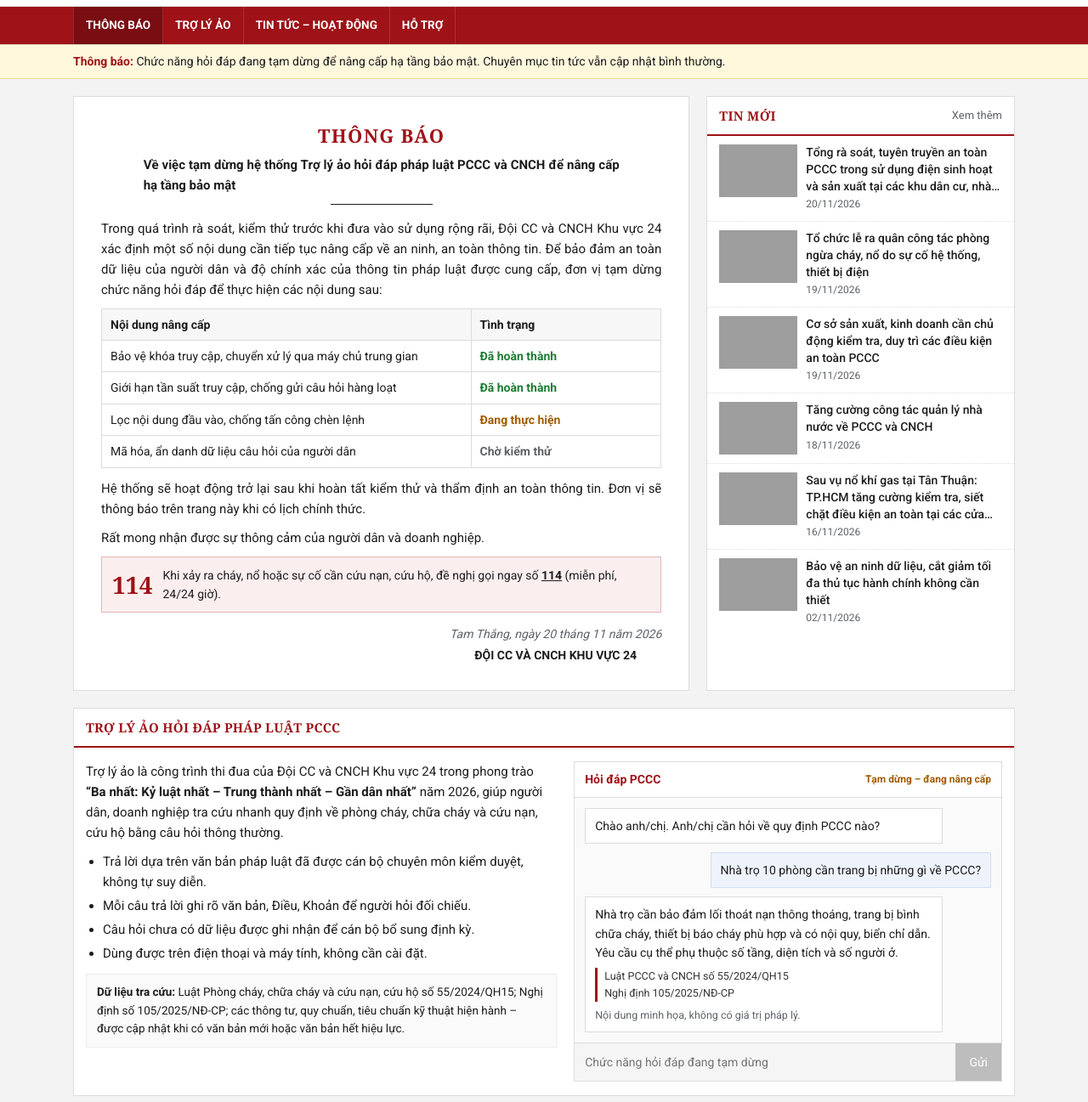
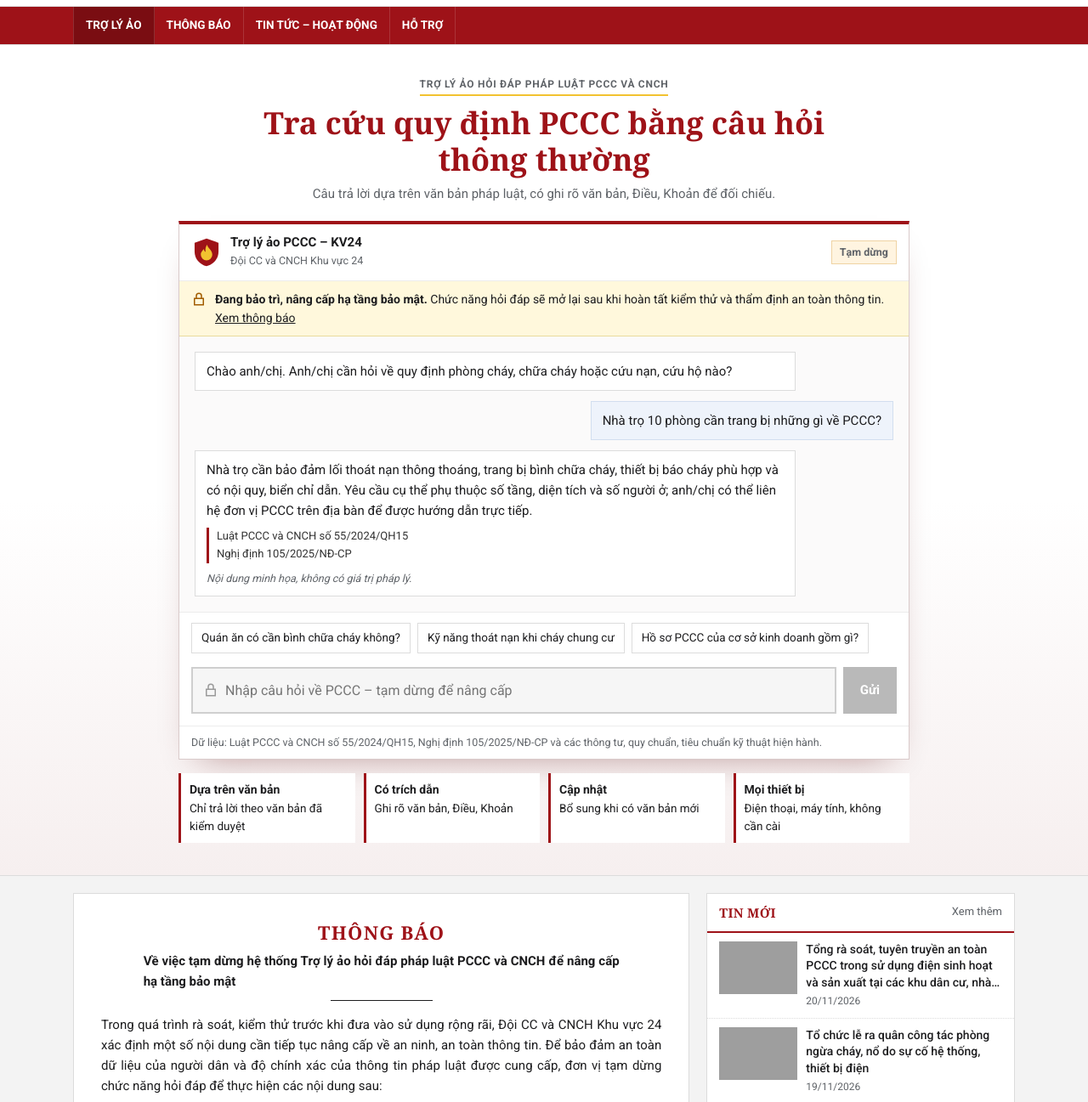
Before and after one commit to mtminhpc/tro-ly-ai-pccc, a plain HTML site: page v2/index.html in a window 1280 px wide. Shown: the part 120-1417 px from the top of the page at 85% size. Drawn offline with Linux system fonts and the light colour scheme; grey boxes are pictures that could not be loaded.

Commit message:
Bản 2: đưa khung Trợ lý ảo lên giữa trang

```diff
--- a/v2/index.html
+++ b/v2/index.html
@@ -103,23 +103,39 @@ table.st th{background:#f7f7f7;font-weight:700}
 .latest .t{font-size:14px;font-weight:500;line-height:1.4;display:-webkit-box;-webkit-line-clamp:3;-webkit-box-orient:vertical;overflow:hidden}
 .latest .d{font-size:12px;color:var(--muted);margin-top:2px}
 
-/* Assistant */
-.about p{margin:0 0 10px}
-.about ul{margin:0 0 12px;padding-left:20px}
-.about ul li{margin-bottom:4px}
-.src{font-size:13.5px;background:#fafafa;border:1px solid var(--line-2);padding:10px 12px}
-.chat{border:1px solid var(--line);background:#fafafa;display:flex;flex-direction:column}
-.chat-h{display:flex;justify-content:space-between;align-items:center;padding:9px 12px;border-bottom:1px solid var(--line);background:#fff;font-size:14px}
-.chat-h b{color:var(--red)}
-.chat-h span{font-size:12px;color:var(--warn);font-weight:700}
-.msgs{padding:12px;display:flex;flex-direction:column;gap:10px;font-size:14px}
-.m{max-width:88%;padding:9px 11px;border:1px solid var(--line);background:#fff}
+/* Assistant – center stage */
+.hero{background:#fff;border-bottom:1px solid var(--line);padding:26px 0 30px;
+  background-image:linear-gradient(180deg,#fff 0,#fff 55%,#f6efef 100%)}
+.hero-t{text-align:center;max-width:760px;margin:0 auto}
+.hero-t small{display:inline-block;font-size:12px;font-weight:700;letter-spacing:.06em;text-transform:uppercase;color:var(--muted);border-bottom:2px solid var(--gold);padding-bottom:2px}
+.hero-t h1{margin:10px 0 6px;font-size:clamp(24px,5.4vw,36px);line-height:1.2;color:var(--red)}
+.hero-t p{margin:0;color:var(--muted);font-size:15px}
+.bot{max-width:860px;margin:20px auto 0;background:#fff;border:1px solid #d9caca;border-top:4px solid var(--red);
+  box-shadow:0 18px 40px -24px rgba(90,0,0,.45);display:flex;flex-direction:column}
+.bot-h{display:flex;align-items:center;gap:10px;padding:12px 14px;border-bottom:1px solid var(--line-2)}
+.bot-h svg{width:36px;height:36px;flex:none}
+.bot-h b{display:block;font-size:15px;line-height:1.2}
+.bot-h span{font-size:12.5px;color:var(--muted)}
+.pill{margin-left:auto;font-size:12px;font-weight:700;color:var(--warn);background:#fff4e0;border:1px solid #efd3a3;padding:3px 9px;white-space:nowrap}
+.bot-alert{display:flex;gap:10px;align-items:flex-start;background:var(--note);border-bottom:1px solid #eadb9c;padding:10px 14px;font-size:14px}
+.bot-alert svg{width:18px;height:18px;flex:none;margin-top:2px;color:var(--warn)}
+.msgs{padding:16px 14px;display:flex;flex-direction:column;gap:12px;font-size:15px;background:#fbfafa;min-height:220px}
+.m{max-width:86%;padding:10px 13px;border:1px solid var(--line);background:#fff}
 .m.u{align-self:flex-end;background:#eef3fb;border-color:#d2deef}
-.m small{display:block;margin-top:6px;color:var(--muted);font-size:12.5px}
-.m .ref{display:block;margin-top:6px;font-size:12.5px;border-left:3px solid var(--red);padding-left:8px;color:#333}
-.inp{display:flex;border-top:1px solid var(--line);background:#fff}
-.inp input{flex:1;min-width:0;border:0;padding:11px 12px;font:inherit;font-size:14px;background:#f5f5f5;color:var(--muted)}
-.inp button{border:0;background:#bdbdbd;color:#fff;font-weight:700;padding:0 16px;font:inherit;font-size:14px;cursor:not-allowed}
+.m small{display:block;margin-top:8px;color:var(--muted);font-size:12.5px;font-style:italic}
+.m .ref{display:block;margin-top:8px;font-size:13px;border-left:3px solid var(--red);padding-left:9px;color:#333}
+.sugg{display:flex;gap:8px;flex-wrap:wrap;padding:12px 14px 4px;border-top:1px solid var(--line-2)}
+.sugg button{font:inherit;font-size:13.5px;background:#fff;border:1px solid var(--line);padding:6px 11px;cursor:pointer;color:var(--ink)}
+.sugg button:hover{border-color:var(--red);color:var(--red)}
+.inp{display:flex;gap:8px;padding:12px 14px 14px}
+.inp label{flex:1;min-width:0;display:flex;align-items:center;gap:8px;border:2px solid #cfcfcf;background:#f6f6f6;padding:0 12px}
+.inp label svg{width:18px;height:18px;flex:none;color:#9a9a9a}
+.inp input{flex:1;min-width:0;border:0;padding:13px 0;font:inherit;font-size:16px;background:transparent;color:var(--muted);outline:none}
+.inp button{border:0;background:#b9b9b9;color:#fff;font:inherit;font-weight:700;font-size:15px;padding:0 20px;cursor:not-allowed}
+.bot-foot{border-top:1px solid var(--line-2);padding:9px 14px;font-size:12.5px;color:var(--muted)}
+.feats{max-width:860px;margin:16px auto 0;display:grid;grid-template-columns:repeat(2,1fr);gap:10px}
+.feats div{font-size:13.5px;border-left:3px solid var(--red);background:#fff;padding:8px 10px}
+.feats b{display:block;font-size:14px}
 
 /* News grid */
 .filters{display:flex;gap:6px;flex-wrap:wrap;margin-bottom:14px}
@@ -164,6 +180,9 @@ footer a{color:var(--gold)}
   .grid.two{grid-template-columns:1.1fr 1fr}
   .news{grid-template-columns:repeat(3,1fr)}
   .trio{grid-template-columns:repeat(3,1fr)}
+  .feats{grid-template-columns:repeat(4,1fr)}
+  .hero{padding:34px 0 38px}
+  .msgs{padding:18px 18px}
   footer .wrap{grid-template-columns:2fr 1fr}
   .unit b{font-size:22px}
 }
@@ -187,15 +206,59 @@ footer a{color:var(--gold)}
 </div></header>
 
 <nav class="nav" aria-label="Điều hướng"><div class="wrap">
-  <a href="#thong-bao" class="on">Thông báo</a>
-  <a href="#tro-ly">Trợ lý ảo</a>
+  <a href="#tro-ly" class="on">Trợ lý ảo</a>
+  <a href="#thong-bao">Thông báo</a>
   <a href="#tin-tuc">Tin tức – Hoạt động</a>
   <a href="#ho-tro">Hỗ trợ</a>
 </div></nav>
 
-<div class="noteline"><div class="wrap">
-  <b>Thông báo:</b> Chức năng hỏi đáp đang tạm dừng để nâng cấp hạ tầng bảo mật. Chuyên mục tin tức vẫn cập nhật bình thường.
-</div></div>
+<section class="hero" id="tro-ly"><div class="wrap">
+  <div class="hero-t">
+    <small>Trợ lý ảo hỏi đáp pháp luật PCCC và CNCH</small>
+    <h1>Tra cứu quy định PCCC bằng câu hỏi thông thường</h1>
+    <p>Câu trả lời dựa trên văn bản pháp luật, có ghi rõ văn bản, Điều, Khoản để đối chiếu.</p>
+  </div>
+
+  <div class="bot" aria-label="Khung hỏi đáp Trợ lý ảo PCCC">
+    <div class="bot-h">
+      <svg viewBox="0 0 64 64" aria-hidden="true"><path d="M32 3 7 12v18c0 16 11 27 25 31 14-4 25-15 25-31V12z" fill="#9e1218"/><path d="M33 16c2 8 11 11 11 21a12 12 0 0 1-24 0c0-6 4-8 6-12 1 4 2 5 4 6-1-6 0-10 3-15z" fill="#f2c230"/></svg>
+      <div><b>Trợ lý ảo PCCC – KV24</b><span>Đội CC và CNCH Khu vực 24</span></div>
+      <span class="pill">Tạm dừng</span>
+    </div>
+    <div class="bot-alert">
+      <svg viewBox="0 0 24 24" fill="none" stroke="currentColor" stroke-width="2" aria-hidden="true"><rect x="5" y="11" width="14" height="10"/><path d="M8 11V7a4 4 0 0 1 8 0v4"/></svg>
+      <div><b>Đang bảo trì, nâng cấp hạ tầng bảo mật.</b> Chức năng hỏi đáp sẽ mở lại sau khi hoàn tất kiểm thử và thẩm định an toàn thông tin. <a href="#thong-bao">Xem thông báo</a></div>
+    </div>
+    <div class="msgs">
+      <div class="m">Chào anh/chị. Anh/chị cần hỏi về quy định phòng cháy, chữa cháy hoặc cứu nạn, cứu hộ nào?</div>
+      <div class="m u">Nhà trọ 10 phòng cần trang bị những gì về PCCC?</div>
+      <div class="m">Nhà trọ cần bảo đảm lối thoát nạn thông thoáng, trang bị bình chữa cháy, thiết bị báo cháy phù hợp và có nội quy, biển chỉ dẫn. Yêu cầu cụ thể phụ thuộc số tầng, diện tích và số người ở; anh/chị có thể liên hệ đơn vị PCCC trên địa bàn để được hướng dẫn trực tiếp.
+        <span class="ref">Luật PCCC và CNCH số 55/2024/QH15<br>Nghị định 105/2025/NĐ-CP</span>
+        <small>Nội dung minh họa, không có giá trị pháp lý.</small>
+      </div>
+    </div>
+    <div class="sugg">
+      <button type="button" onclick="locked(event)">Quán ăn có cần bình chữa cháy không?</button>
+      <button type="button" onclick="locked(event)">Kỹ năng thoát nạn khi cháy chung cư</button>
+      <button type="button" onclick="locked(event)">Hồ sơ PCCC của cơ sở kinh doanh gồm gì?</button>
+    </div>
+    <form class="inp" onsubmit="return locked(event)">
+      <label>
+        <svg viewBox="0 0 24 24" fill="none" stroke="currentColor" stroke-width="2" aria-hidden="true"><rect x="5" y="11" width="14" height="10"/><path d="M8 11V7a4 4 0 0 1 8 0v4"/></svg>
+        <input type="text" placeholder="Nhập câu hỏi về PCCC – tạm dừng để nâng cấp" aria-label="Ô nhập câu hỏi (đang tạm dừng)" readonly onclick="locked(event)">
+      </label>
+      <button type="submit">Gửi</button>
+    </form>
+    <div class="bot-foot">Dữ liệu: Luật PCCC và CNCH số 55/2024/QH15, Nghị định 105/2025/NĐ-CP và các thông tư, quy chuẩn, tiêu chuẩn kỹ thuật hiện hành.</div>
+  </div>
+
+  <div class="feats">
+    <div><b>Dựa trên văn bản</b>Chỉ trả lời theo văn bản đã kiểm duyệt</div>
+    <div><b>Có trích dẫn</b>Ghi rõ văn bản, Điều, Khoản</div>
+    <div><b>Cập nhật</b>Bổ sung khi có văn bản mới</div>
+    <div><b>Mọi thiết bị</b>Điện thoại, máy tính, không cần cài</div>
+  </div>
+</div></section>
 
 <main><div class="wrap">
 
@@ -231,38 +294,6 @@ footer a{color:var(--gold)}
       <ul class="latest" id="latest"></ul>
     </aside>
   </div>
-
-  <!-- Assistant -->
-  <section class="box" id="tro-ly" style="margin-top:20px">
-    <div class="box-h"><h2>Trợ lý ảo hỏi đáp pháp luật PCCC</h2></div>
-    <div class="box-b grid two">
-      <div class="about">
-        <p>Trợ lý ảo là công trình thi đua của Đội CC và CNCH Khu vực 24 trong phong trào <b>“Ba nhất: Kỷ luật nhất – Trung thành nhất – Gần dân nhất”</b> năm 2026, giúp người dân, doanh nghiệp tra cứu nhanh quy định về phòng cháy, chữa cháy và cứu nạn, cứu hộ bằng câu hỏi thông thường.</p>
-        <ul>
-          <li>Trả lời dựa trên văn bản pháp luật đã được cán bộ chuyên môn kiểm duyệt, không tự suy diễn.</li>
-          <li>Mỗi câu trả lời ghi rõ văn bản, Điều, Khoản để người hỏi đối chiếu.</li>
-          <li>Câu hỏi chưa có dữ liệu được ghi nhận để cán bộ bổ sung định kỳ.</li>
-          <li>Dùng được trên điện thoại và máy tính, không cần cài đặt.</li>
-        </ul>
-        <div class="src"><b>Dữ liệu tra cứu:</b> Luật Phòng cháy, chữa cháy và cứu nạn, cứu hộ số 55/2024/QH15; Nghị định số 105/2025/NĐ-CP; các thông tư, quy chuẩn, tiêu chuẩn kỹ thuật hiện hành – được cập nhật khi có văn bản mới hoặc văn bản hết hiệu lực.</div>
-      </div>
-      <div class="chat" aria-label="Minh họa giao diện hỏi đáp">
-        <div class="chat-h"><b>Hỏi đáp PCCC</b><span>Tạm dừng – đang nâng cấp</span></div>
-        <div class="msgs">
-          <div class="m">Chào anh/chị. Anh/chị cần hỏi về quy định PCCC nào?</div>
-          <div class="m u">Nhà trọ 10 phòng cần trang bị những gì về PCCC?</div>
-          <div class="m">Nhà trọ cần bảo đảm lối thoát nạn thông thoáng, trang bị bình chữa cháy, thiết bị báo cháy phù hợp và có nội quy, biển chỉ dẫn. Yêu cầu cụ thể phụ thuộc số tầng, diện tích và số người ở.
-            <span class="ref">Luật PCCC và CNCH số 55/2024/QH15<br>Nghị định 105/2025/NĐ-CP</span>
-            <small>Nội dung minh họa, không có giá trị pháp lý.</small>
-          </div>
-        </div>
-        <form class="inp" onsubmit="return locked(event)">
-          <input type="text" placeholder="Chức năng hỏi đáp đang tạm dừng" aria-label="Ô nhập câu hỏi (đang tạm dừng)" readonly onclick="locked(event)">
-          <button type="submit">Gửi</button>
-        </form>
-      </div>
-    </div>
-  </section>
 
   <!-- News -->
   <section class="box" id="tin-tuc" style="margin-top:20px">
```
